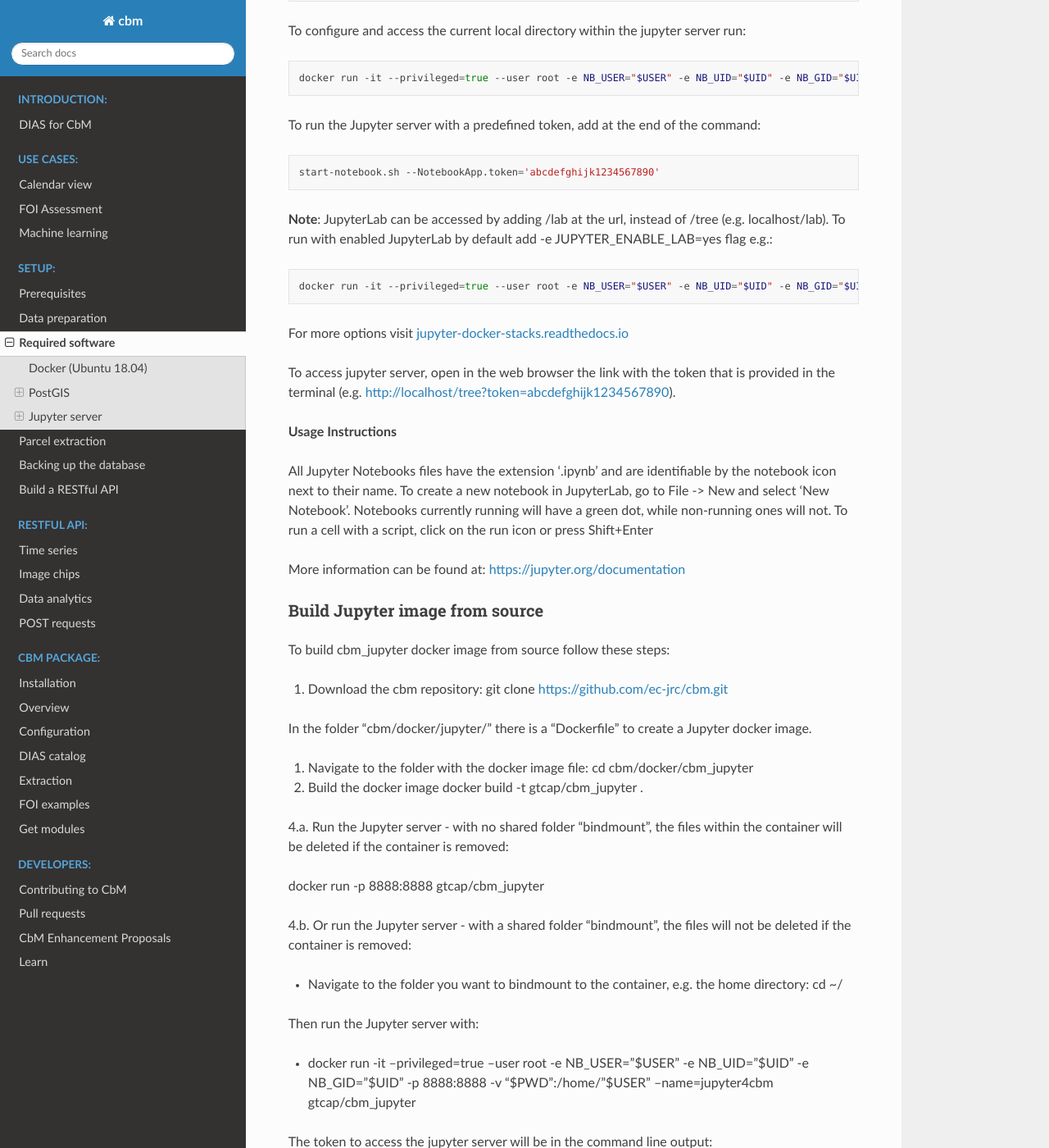
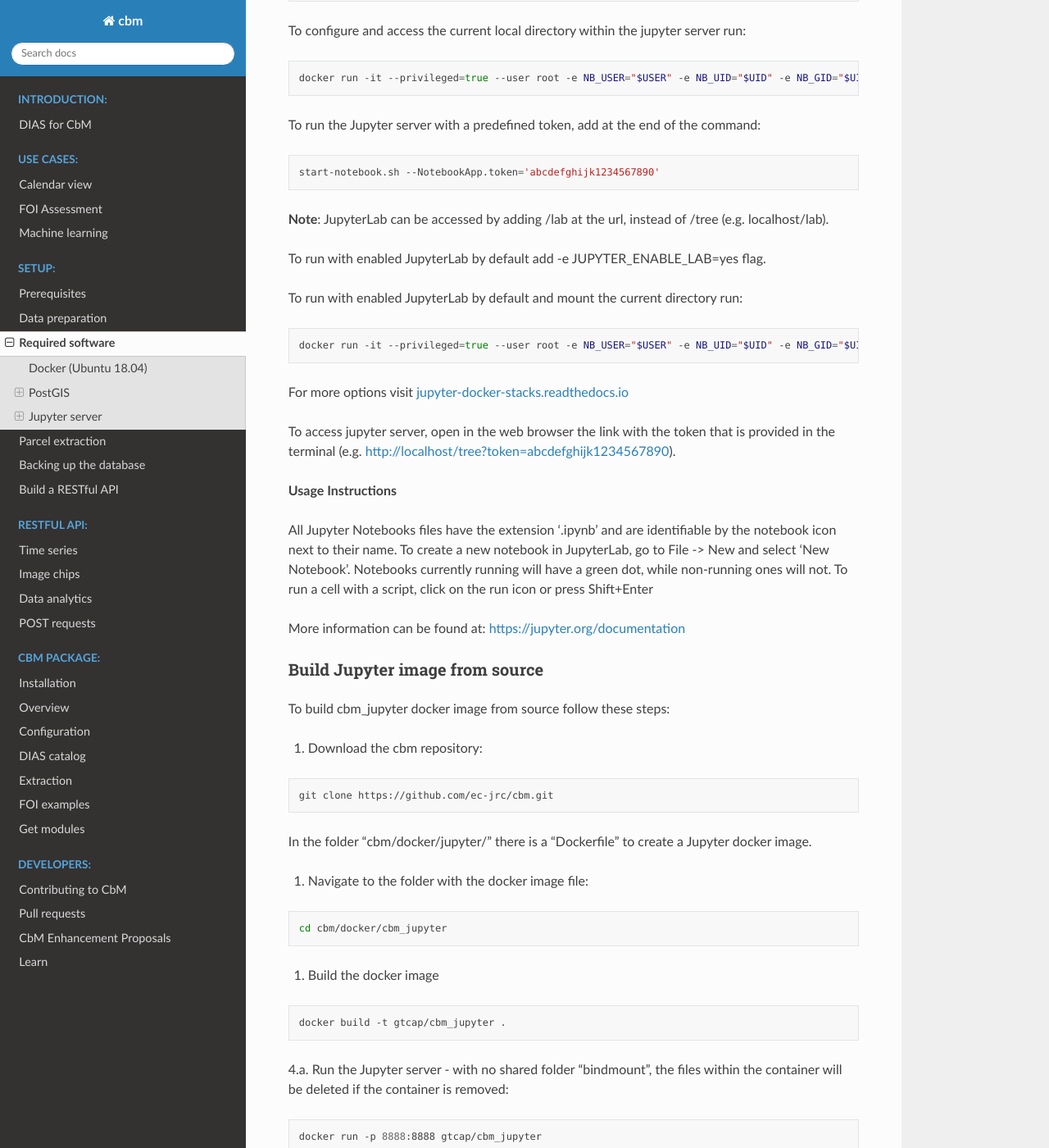
Before and after one commit to ec-jrc/cbm, a Sphinx documentation site: the page built from docs/setup_software.md, in a window 1280 px wide and 1400 px high, scrolled down 4251 px. Shown: the whole window at 82% size. Built offline with Sphinx 7.4.7 and the Read the Docs theme 2.0.0, drawn with Linux system fonts in a browser that asks for light colours; pages that are not in the unit, such as notebooks, are missing from menus; some of the changed text lies outside the part shown.

Commit message:
Docs updates

````diff
--- a/docs/setup_software.md
+++ b/docs/setup_software.md
@@ -193,7 +193,6 @@ browser on 'localhost:8888'.
 To expose the jupyter server to port 80, change -p 8888:8888 to -p 80:8888, or
 to any other port.
 
-
 **More options**
 
 To pull the docker image from [dockerhub](https://hub.docker.com/r/gtcap/cbm_jupyter) use:
@@ -212,10 +211,14 @@ start-notebook.sh --NotebookApp.token='abcdefghijk1234567890'
 ```
 
 **Note**: JupyterLab can be accessed by adding /lab at the url, instead of /tree (e.g. localhost/lab).
-To run with enabled JupyterLab by default add -e JUPYTER_ENABLE_LAB=yes flag e.g.:
+
+To run with enabled JupyterLab by default add -e JUPYTER_ENABLE_LAB=yes flag.
+
+To run with enabled JupyterLab by default and mount the current directory run:
 ```sh
 docker run -it --privileged=true --user root -e NB_USER="$USER" -e NB_UID="$UID" -e NB_GID="$UID" -e JUPYTER_ENABLE_LAB=yes -p 8888:8888 -v "$PWD":/home/"$USER" --name=jupyter4cbm gtcap/cbm_jupyter
 ```
+
 For more options visit [jupyter-docker-stacks.readthedocs.io](https://jupyter-docker-stacks.readthedocs.io/en/latest)
 
 To access jupyter server, open in the web browser the link with the token that is provided in the terminal (e.g. http://localhost/tree?token=abcdefghijk1234567890).
@@ -236,29 +239,33 @@ More information can be found at: https://jupyter.org/documentation
 To build cbm_jupyter docker image from source follow these steps:
 
 1. Download the cbm repository:
+```sh
 git clone https://github.com/ec-jrc/cbm.git
-
+```
 In the folder "cbm/docker/jupyter/" there is a "Dockerfile" to create a Jupyter docker image.
 
 2. Navigate to the folder with the docker image file:
+```sh
 cd cbm/docker/cbm_jupyter
-
+```
 3. Build the docker image
+```sh
 docker build -t gtcap/cbm_jupyter .
-
+```
 
 4.a. Run the Jupyter server  - with no shared folder "bindmount", the files within the container will be deleted if the container is removed:
-
+```sh
 docker run -p 8888:8888 gtcap/cbm_jupyter
-
+```
 4.b. Or run the Jupyter server  - with a shared folder "bindmount", the files will not be deleted if the container is removed:
-
 - Navigate to the folder you want to bindmount to the container, e.g. the home directory:
+```sh
 cd ~/
-
+```
 Then run the Jupyter server with:
+```sh
 - docker run -it --privileged=true --user root -e NB_USER="$USER" -e NB_UID="$UID" -e NB_GID="$UID" -p 8888:8888 -v "$PWD":/home/"$USER" --name=jupyter4cbm gtcap/cbm_jupyter
-
+```
 
 The token to access the jupyter server will be in the command line output:
 ```sh
````
